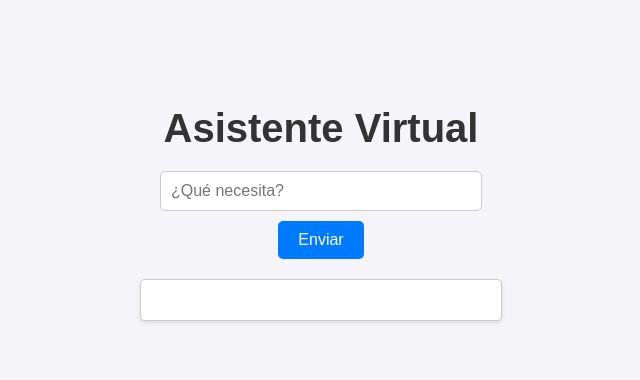
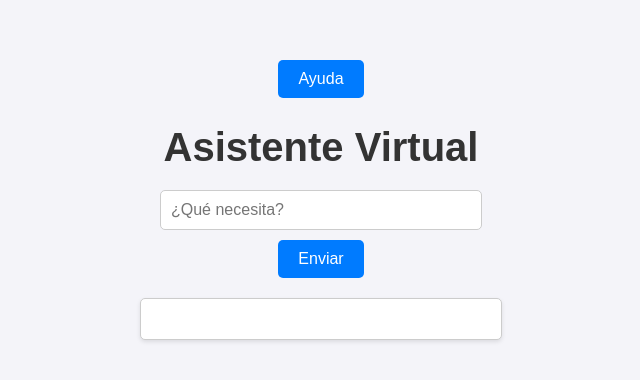
Before and after one commit to ces346/Asistente-virtual, a plain HTML site: page index.html in a window 1280 px wide. Shown: the part 200-580 px from the top of the page, without its empty margins (319-959 px from the left). Drawn offline with Linux system fonts and the light colour scheme.

Commit message:
Update index.html

```diff
--- a/index.html
+++ b/index.html
@@ -60,6 +60,7 @@
     </style>
 </head>
 <body>
+    <button onclick="mostrarAyuda()">Ayuda</button>
     <h1>Asistente Virtual</h1>
     <input type="text" id="inputOrden" placeholder="¿Qué necesita?">
     <button onclick="procesarOrden()">Enviar</button>
@@ -80,6 +81,17 @@
         ];
 
         var listaTareas = [];
+
+        function mostrarAyuda() {
+            alert("Funciones disponibles:\n\n" +
+                  "- Preguntar la hora: 'hora'\n" +
+                  "- Saludar: 'hola'\n" +
+                  "- Jugar a adivinar un número: 'jugar'\n" +
+                  "- Usar la calculadora: 'calculadora'\n" +
+                  "- Gestionar tareas: 'tareas agrega [tarea]', 'tareas quita [tarea]', 'tareas muestrame'\n" +
+                  "- Contar un chiste: 'chiste'\n" +
+                  "- Salir: 'salir'");
+        }
 
         function procesarOrden() {
             var orden = document.getElementById("inputOrden").value.toLowerCase();
```
